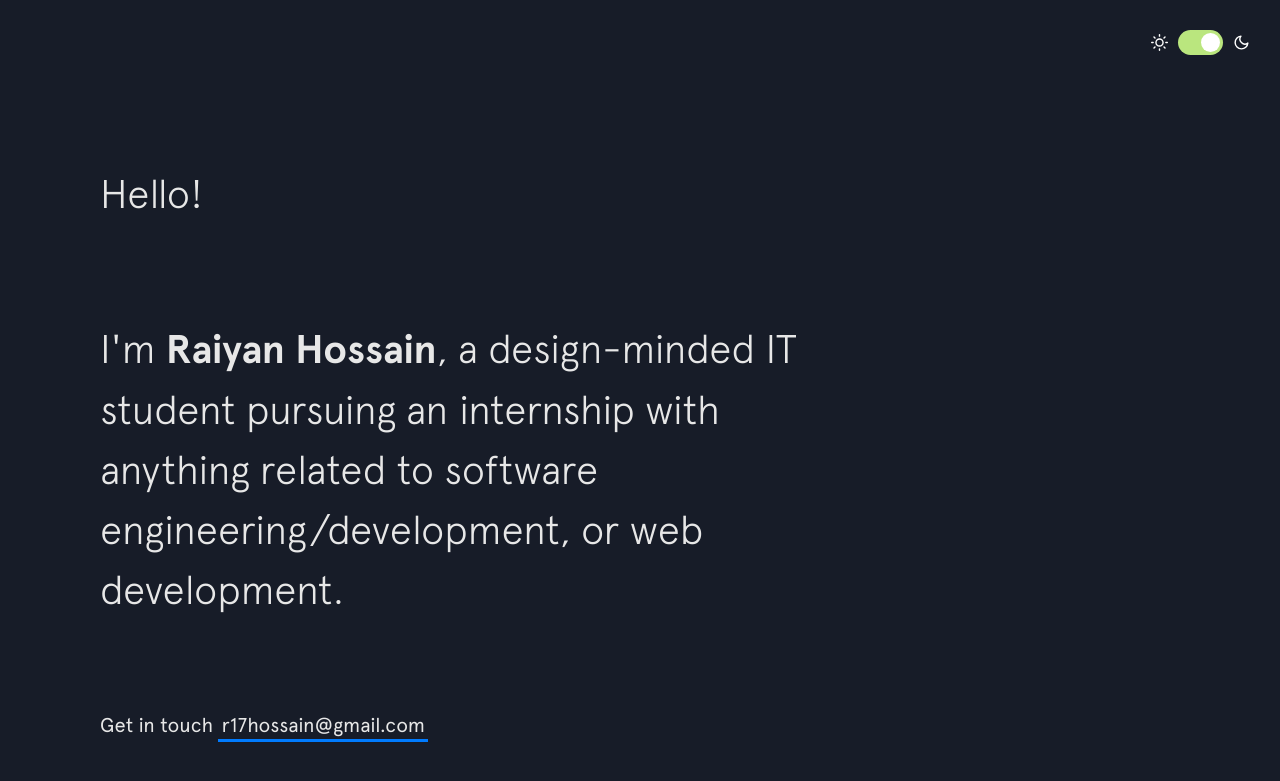
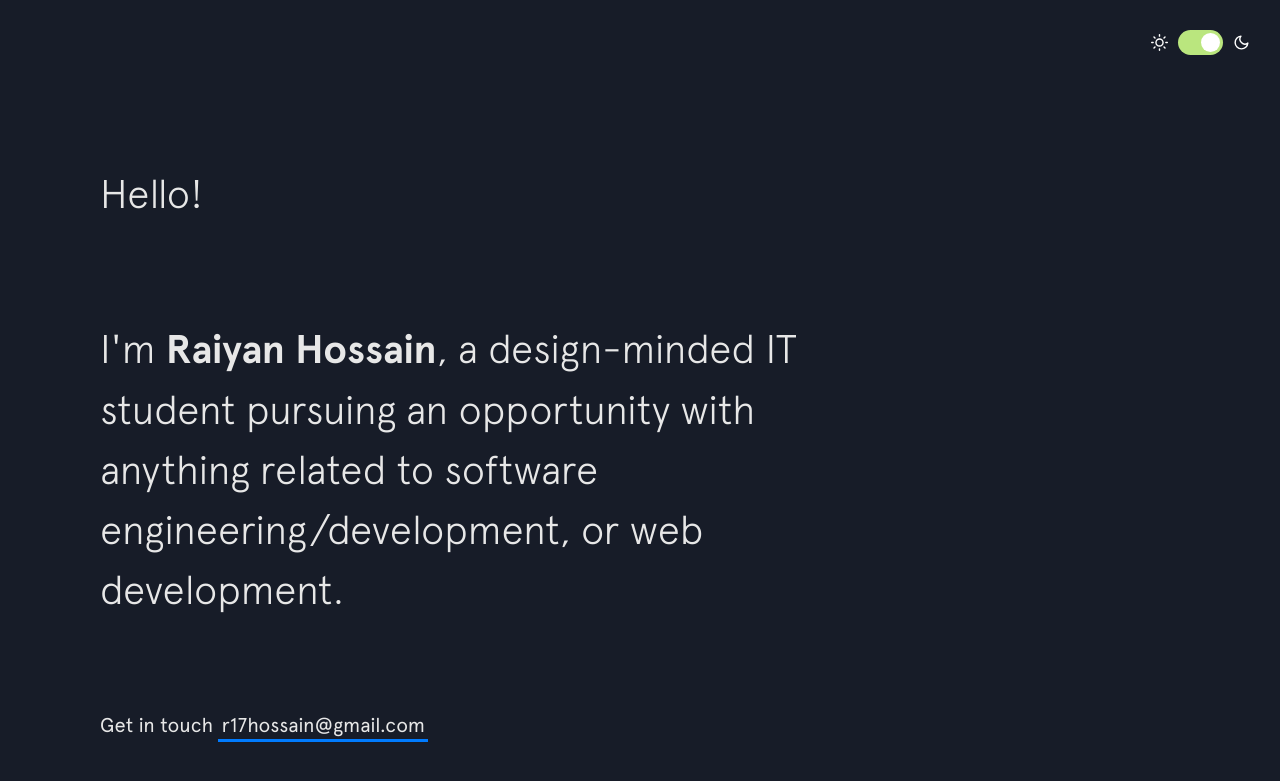
Before and after one commit to rh376/raiyanh717.github.io, a Jekyll site: the page built from index.html, in a window 1280 px wide and 900 px high. Shown: the top 781 px of the window. Built offline with Jekyll 4.4.1, drawn with Linux system fonts in a browser that asks for light colours; nearby versions of some CDN libraries.

Commit message:
Edit intro

```diff
--- a/_includes/intro.html
+++ b/_includes/intro.html
@@ -3,7 +3,7 @@
   </h1>
 
   <h2 class="intro__tagline">I'm
-    <span class="name">Raiyan Hossain</span>, a design-minded IT student pursuing an internship with anything related to software engineering/development, or web development.
+    <span class="name">Raiyan Hossain</span>, a design-minded IT student pursuing an opportunity with anything related to software engineering/development, or web development.
   </h2>
 
   <h3 class="intro__contact">
```
